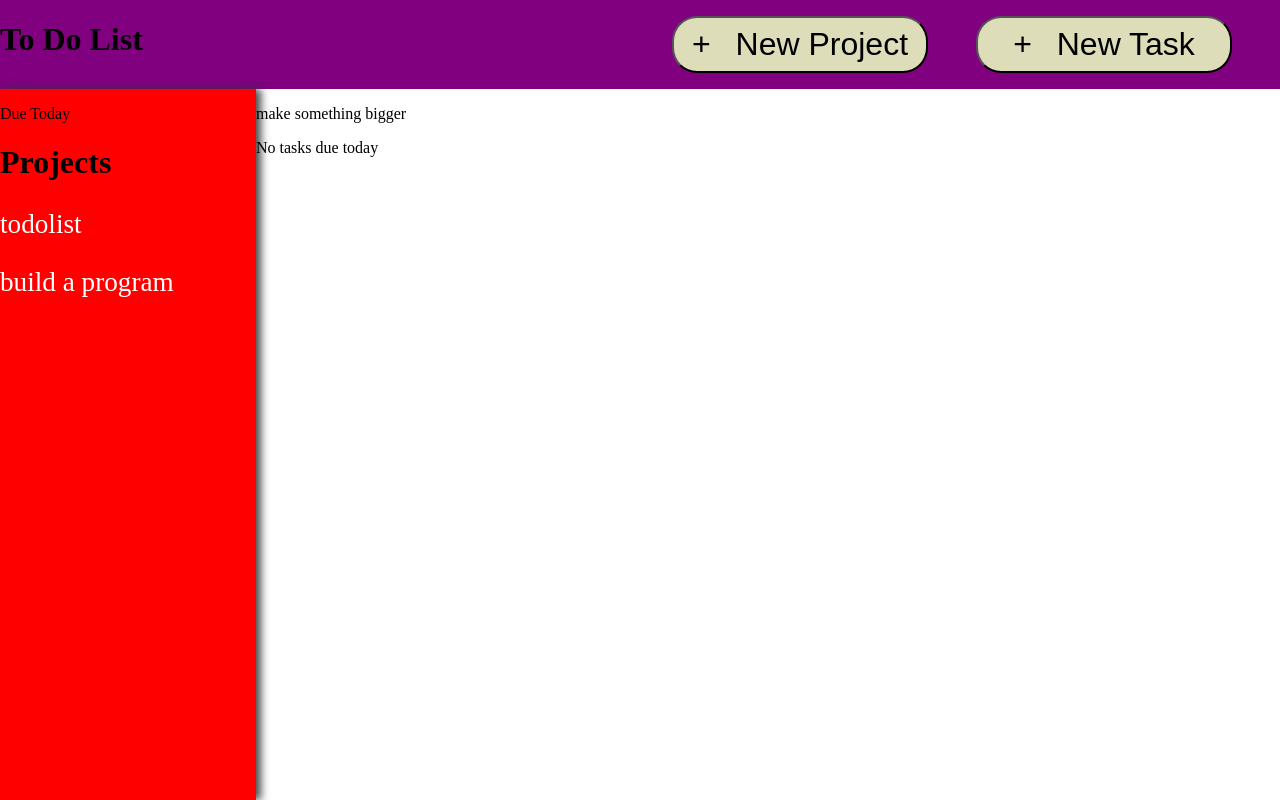
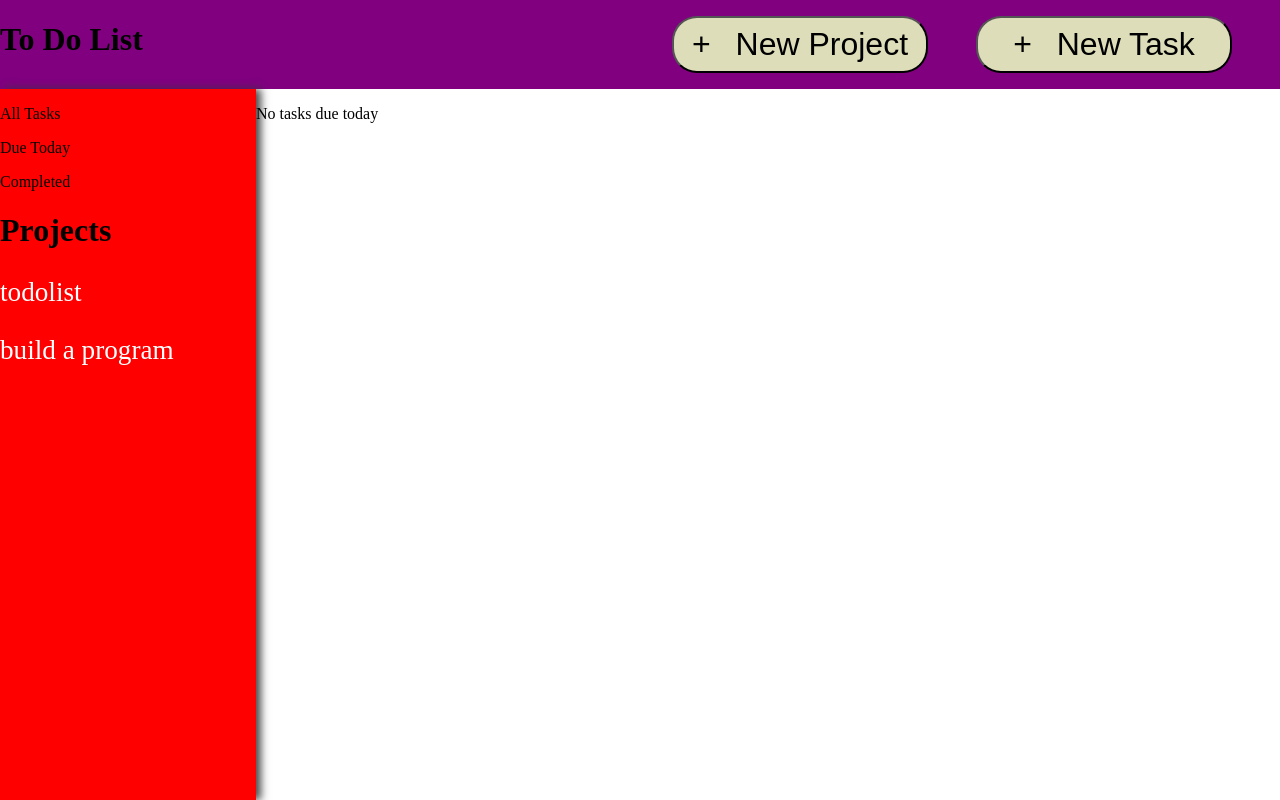
Before and after one commit to marcussleongg/todolist, a website built with webpack: page src/index.html in a window 1280 px wide. Both pictures are taken after a click on the element "Due Today". Built offline with nearby package versions, Linux system fonts and the light colour scheme.

Commit message:
Add module for clearing display

```diff
--- /dev/null
+++ b/src/clearDisplay.js
@@ -0,0 +1,6 @@
+export default function clearDisplay() {
+    const display = document.querySelector('#display');
+    while (display.lastElementChild) {
+        display.removeChild(display.lastElementChild);
+    }
+}
--- a/src/clickOnFilter.js
+++ b/src/clickOnFilter.js
@@ -1,9 +1,11 @@
 import selectFilter from './filterSelection.js';
 import { format } from "date-fns";
+import clearDisplay from './clearDisplay.js';
 
 export default function clickOnFilter(allTodoArr) {
     const dueToday = document.querySelector('#dueToday');
     dueToday.addEventListener('click', () => {
+        clearDisplay();
         selectFilter(allTodoArr, `dueDate:${format(new Date(), "yyyy-MM-dd")}`);
     })
 }
--- a/src/displayProj.js
+++ b/src/displayProj.js
@@ -1,4 +1,5 @@
 import selectFilter from "./filterSelection.js";
+import clearDisplay from './clearDisplay.js';
 
 export default function displayProj(projects, allTodoArr) {
     const projDiv = document.querySelector('#projects');
@@ -11,7 +12,7 @@ export default function displayProj(projects, allTodoArr) {
         //projDisplay.setAttribute('id', project.title);
         let filterStr = `project:${project.title}`;
         projDisplay.addEventListener('click', () => {
-            console.log(filterStr);
+            clearDisplay();
             selectFilter(allTodoArr, filterStr);
         })
         projDiv.appendChild(projDisplay);
--- a/src/displayTasks.js
+++ b/src/displayTasks.js
@@ -1,4 +1,7 @@
+import clearDisplay from './clearDisplay.js';
+
 export default function displayTasks(allTodoArr, index) {
+    clearDisplay();
     const display = document.querySelector('#display');
     const taskDisplay = document.createElement('p');
     taskDisplay.innerHTML = allTodoArr[index].title;
--- a/src/index.html
+++ b/src/index.html
@@ -14,7 +14,9 @@
         </div>
     </div>
     <div id="sidebar">
+        <p id="alltasks">All Tasks</p>
         <p id="dueToday">Due Today</p>
+        <p id="completedtasks">Completed</p>
         <h1>Projects</h1>
         <div id="projects">
 
```
